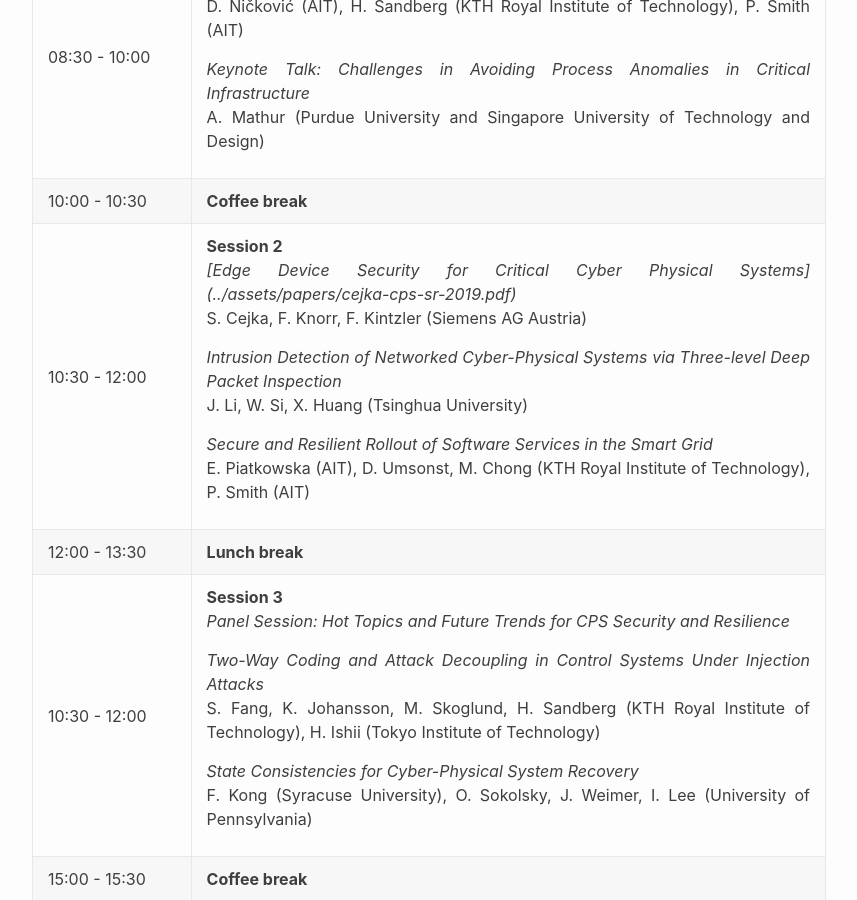
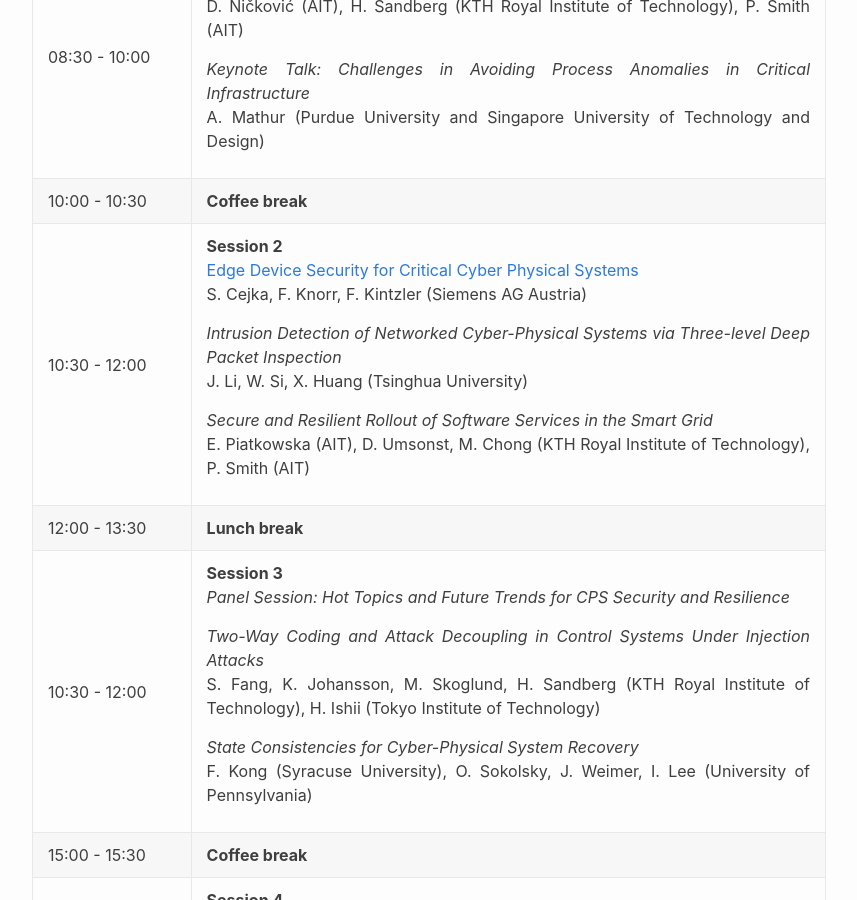
Before and after one commit to ait-csr/cps-sr, a Jekyll site: the page built from programme.md, in a window 1280 px wide and 900 px high, scrolled down 647 px. Shown: the whole window, without its empty margins (211-1068 px from the left). Built offline with Jekyll 4.4.1, drawn with Linux system fonts in a browser that asks for light colours.

Commit message:
Trying using HTML.

```diff
--- a/programme.md
+++ b/programme.md
@@ -44,7 +44,7 @@ The full-day workshop will take place on 15th April, 2019.
    <td>10:30 - 12:00</td>
    <td>
    <b>Session 2</b>
-   <p><em>[Edge Device Security for Critical Cyber Physical Systems](../assets/papers/cejka-cps-sr-2019.pdf)</em><br>
+   <p><a href="../assets/papers/cejka-cps-sr-2019.pdf">Edge Device Security for Critical Cyber Physical Systems</a><br>
    S. Cejka, F. Knorr, F. Kintzler (Siemens AG Austria)
    </p>
    <p><em>Intrusion Detection of Networked Cyber-Physical Systems via Three-level Deep Packet Inspection</em><br>
```
